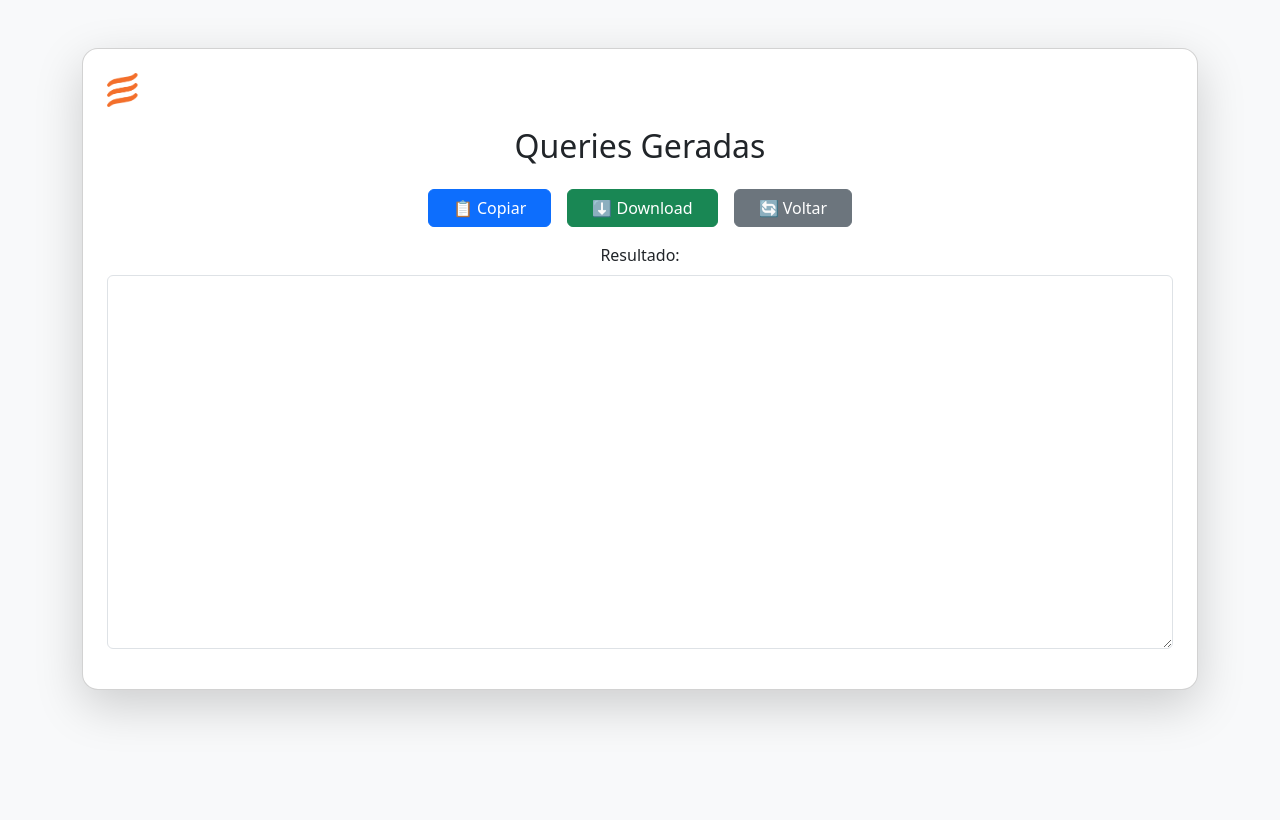
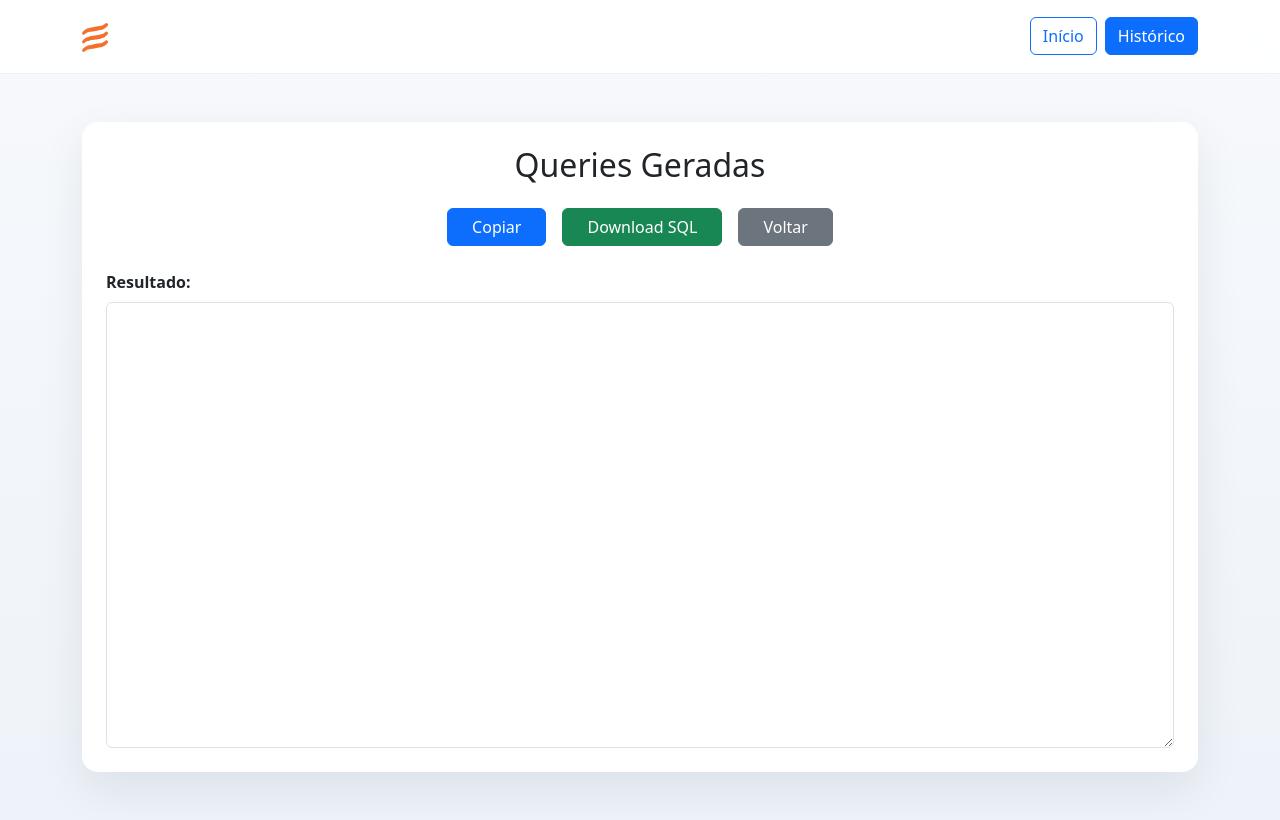
Before and after one commit to eliezermoraesss/query-excel-generator-flask-api, a Flask app: template templates/result.html in a window 1280 px wide. Before the commit the page ends 719 px from the top, so only its background shows below. Run offline with Flask 3, Linux system fonts and the light colour scheme; the template is opened without the code that fills it, so the values that code supplies are empty.

Commit message:
:lipstick: style: Atualizado resultado.html

```diff
--- a/templates/result.html
+++ b/templates/result.html
@@ -6,27 +6,51 @@
     <link rel="icon" type="image/x-icon" href="{{ url_for('static', filename='M.ico') }}">
     <link href="https://cdn.jsdelivr.net/npm/bootstrap@5.3.3/dist/css/bootstrap.min.css" rel="stylesheet">
     <style>
+        body {
+            background: linear-gradient(180deg, #f7f9fc 0%, #eef3f9 100%);
+        }
+
+        .topbar {
+            background: rgba(255, 255, 255, 0.9);
+            backdrop-filter: blur(10px);
+            border-bottom: 1px solid rgba(20, 94, 231, 0.08);
+        }
+
         .logo {
-            max-width: 200px;
-            margin-bottom: 20px;
+            max-width: 170px;
+        }
+
+        .result-card {
+            border: 0;
+            border-radius: 24px;
+            box-shadow: 0 18px 45px rgba(15, 23, 42, 0.08);
         }
     </style>
 </head>
-<body class="bg-light">
+<body>
+    <nav class="navbar navbar-expand-lg topbar">
+        <div class="container py-2">
+            <a class="navbar-brand fw-semibold" href="{{ url_for('index') }}">
+                <img src="{{ url_for('static', filename='Logo-Negativo.png') }}" alt="Logo Multfer" class="logo">
+            </a>
+            <div class="ms-auto d-flex gap-2">
+                <a href="{{ url_for('index') }}" class="btn btn-outline-primary">Início</a>
+                <a href="{{ url_for('historico') }}" class="btn btn-primary">Histórico</a>
+            </div>
+        </div>
+    </nav>
+
     <div class="container py-5">
-        <div class="card shadow-lg p-4 rounded-4 text-center">
-            <!-- Logo -->
-            <img src="/query/static/Logo-Negativo.png" alt="Logo Multfer" class="logo">
-
-            <h2 class="mb-4">Queries Geradas</h2>
-            <div class="d-flex justify-content-center gap-3 mb-3">
-                <button class="btn btn-primary px-4" onclick="copiarTexto()">📋 Copiar</button>
-                <a href="/download" class="btn btn-success px-4">⬇️ Download</a>
-                <a href="https://cloud.multfer.com.br/query" class="btn btn-secondary px-4">🔄 Voltar</a>
+        <div class="card result-card p-4 rounded-4">
+            <h2 class="mb-4 text-center">Queries Geradas</h2>
+            <div class="d-flex flex-wrap justify-content-center gap-3 mb-4">
+                <button class="btn btn-primary px-4" onclick="copiarTexto()">Copiar</button>
+                <a href="{{ url_for('download_sql') }}" class="btn btn-success px-4">Download SQL</a>
+                <a href="{{ url_for('index') }}" class="btn btn-secondary px-4">Voltar</a>
             </div>
-            <div class="mb-3">
-                <label class="form-label">Resultado:</label>
-                <textarea id="queriesBox" class="form-control" rows="15" readonly style="font-family: monospace;">{% for q in queries %}{{ q }}
+            <div>
+                <label class="form-label fw-semibold">Resultado:</label>
+                <textarea id="queriesBox" class="form-control" rows="18" readonly style="font-family: monospace;">{% for q in queries %}{{ q }}
 {% endfor %}</textarea>
             </div>
         </div>
@@ -36,7 +60,7 @@
         function copiarTexto() {
             const textarea = document.getElementById("queriesBox");
             textarea.select();
-            textarea.setSelectionRange(0, 99999);
+            textarea.setSelectionRange(0, textarea.value.length);
             document.execCommand("copy");
         }
     </script>
```
